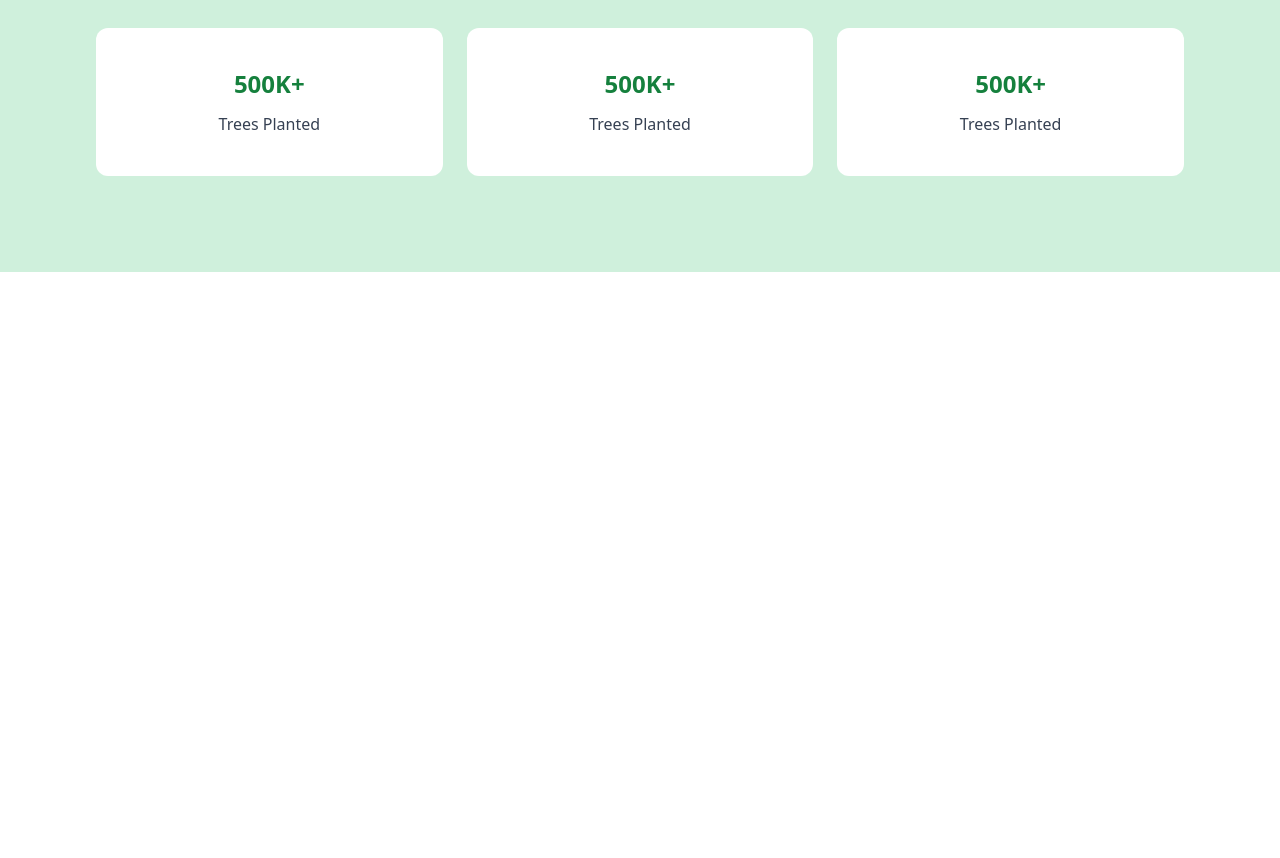
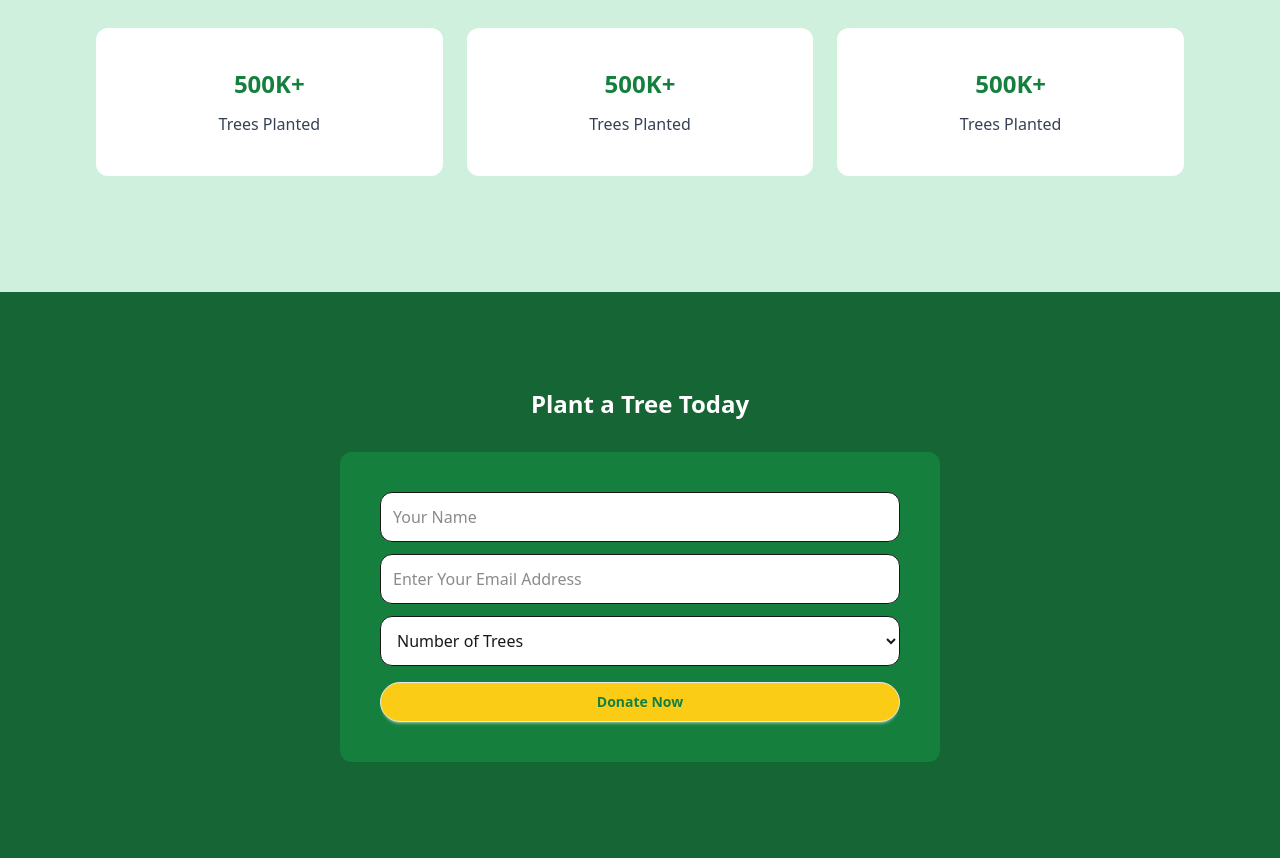
Before and after one commit to sufiancse/A6-Green-Earth, a plain HTML site: page index.html in a window 1280 px wide. Shown: the part 1043-1901 px from the top of the page. Before the commit the page ends 1315 px from the top, so only its background shows below. Drawn offline with nearby package versions, Linux system fonts and the light colour scheme.

Commit message:
plant a tree today section complete

```diff
--- a/index.html
+++ b/index.html
@@ -67,7 +67,6 @@
     <!-- main section start here -->
     <main class="bg-[#f0fdf4]">
 
-
         <!-- About the Campaign -->
         <section class="container mx-auto md:w-3/5 py-6 md:py-20">
             <h1 class="text-[#1F2937] text-2xl font-bold mb-7 text-center">About the Campaign</h1>
@@ -76,7 +75,8 @@
                     <img src="./assets/about.png" class="max-w-[360px]" alt="">
                 </div>
                 <div class="md:ml-6 mx-5 mt-2">
-                    <p class="text-justify opacity-80">Green Earth is a global tree plantation initiative dedicated to fighting climate change. Since
+                    <p class="text-justify opacity-80">Green Earth is a global tree plantation initiative dedicated to
+                        fighting climate change. Since
                         our start, we’ve planted over 500,000 trees worldwide. By joining our campaign, you help restore
                         forests, create habitats for wildlife, and combat global warming.</p>
                     <ul class="opacity-80 list-disc ml-4 mt-4">
@@ -90,9 +90,9 @@
 
 
         <!-- Our Impact -->
-         <section  class="bg-[#CFF0DC] md:p-24">
-            <h1 class="text-center text-[#1F2937] font-bold text-2xl mb-8">Our Impact</h1>
-            <div class="grid grid-cols-1 md:grid-cols-3 mx-5 md:mx-0 gap-6">
+        <section class="bg-[#CFF0DC] md:p-24">
+            <h1 class="text-center text-[#1F2937] font-bold text-2xl mb-8 pt-5 md:pt-0">Our Impact</h1>
+            <div class="grid grid-cols-1 md:grid-cols-3 mx-5 md:mx-0 gap-6 pb-5">
                 <div class="bg-white p-10 rounded-xl text-center space-y-3">
                     <h1 class="text-[#15803D] text-2xl font-bold">500K+</h1>
                     <p class="text-gray-700">Trees Planted</p>
@@ -106,8 +106,40 @@
                     <p class="text-gray-700">Trees Planted</p>
                 </div>
             </div>
-         </section>
+        </section>
+
+
+        <!-- Plant a Tree Today -->
+        <section class="bg-[#166534] md:p-24 pt-6 ">
+            <div>
+                <h1 class="text-white text-2xl font-bold text-center mb-8 pt-5 md:pt-0">Plant a Tree Today</h1>
+                <div class="bg-[#15803D] p-10 rounded-xl max-w-[600px] mx-5 md:mx-auto flex flex-col">
+
+
+                    <input class="bg-white p-3 rounded-xl" type="text" placeholder="Your Name">
+
+
+                    <input class="bg-white p-3 rounded-xl my-3" type="text" placeholder="Enter Your Email Address">
+
+
+                    <select class="bg-white p-3 rounded-xl" name="" id="">
+                        <option value="">Number of Trees</option>
+                        <option value="">1</option>
+                        <option value="">2</option>
+                        <option value="">3</option>
+                        <option value="">4</option>
+                        <option value="">5</option>
+                    </select>
+
+                    <button class="btn bg-[#FACC15] rounded-full text-[#15803D] mt-4">Donate Now</button>
+                </div>
+            </div>
+        </section>
     </main>
+
+    <footer>
+
+    </footer>
 </body>
 
 </html>
```
